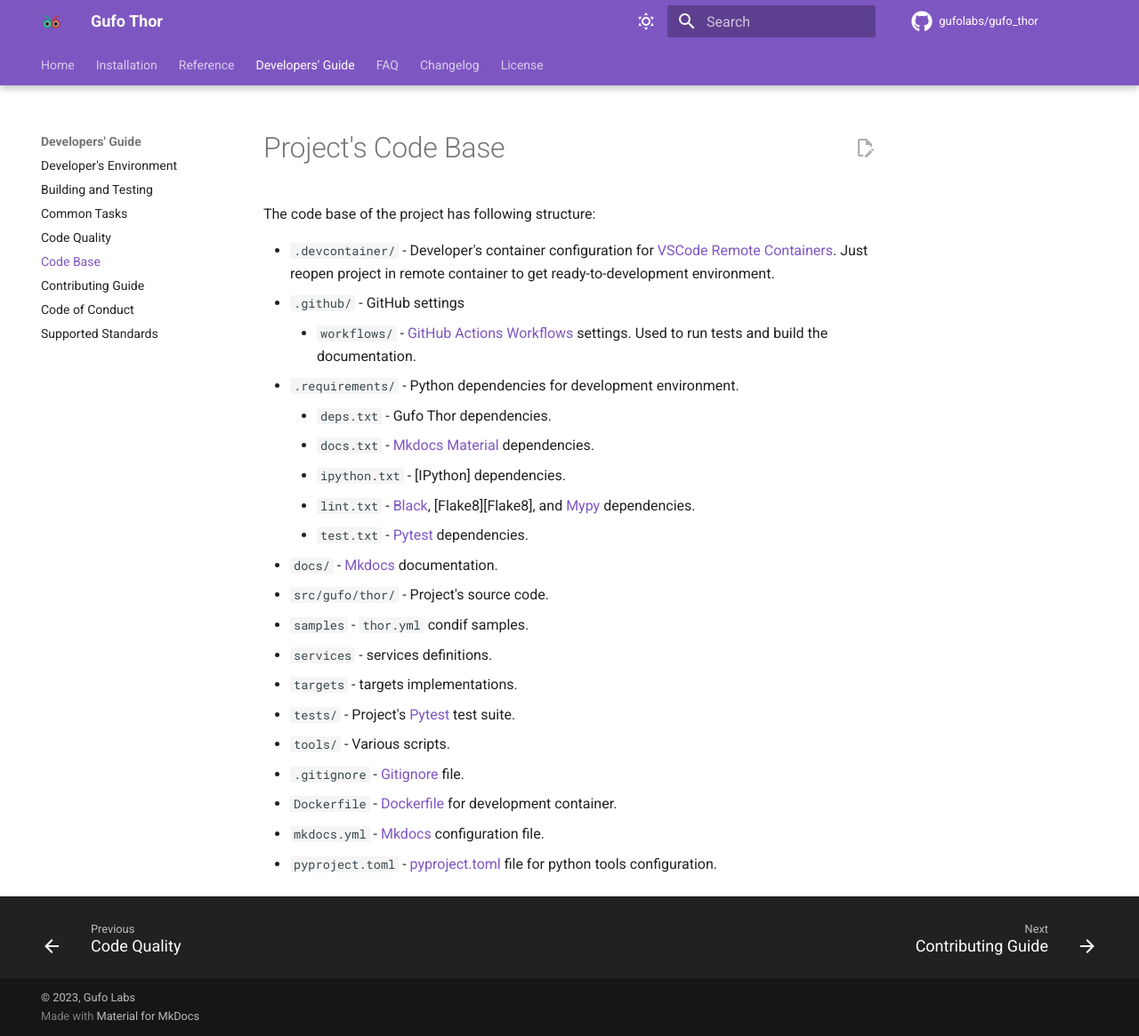
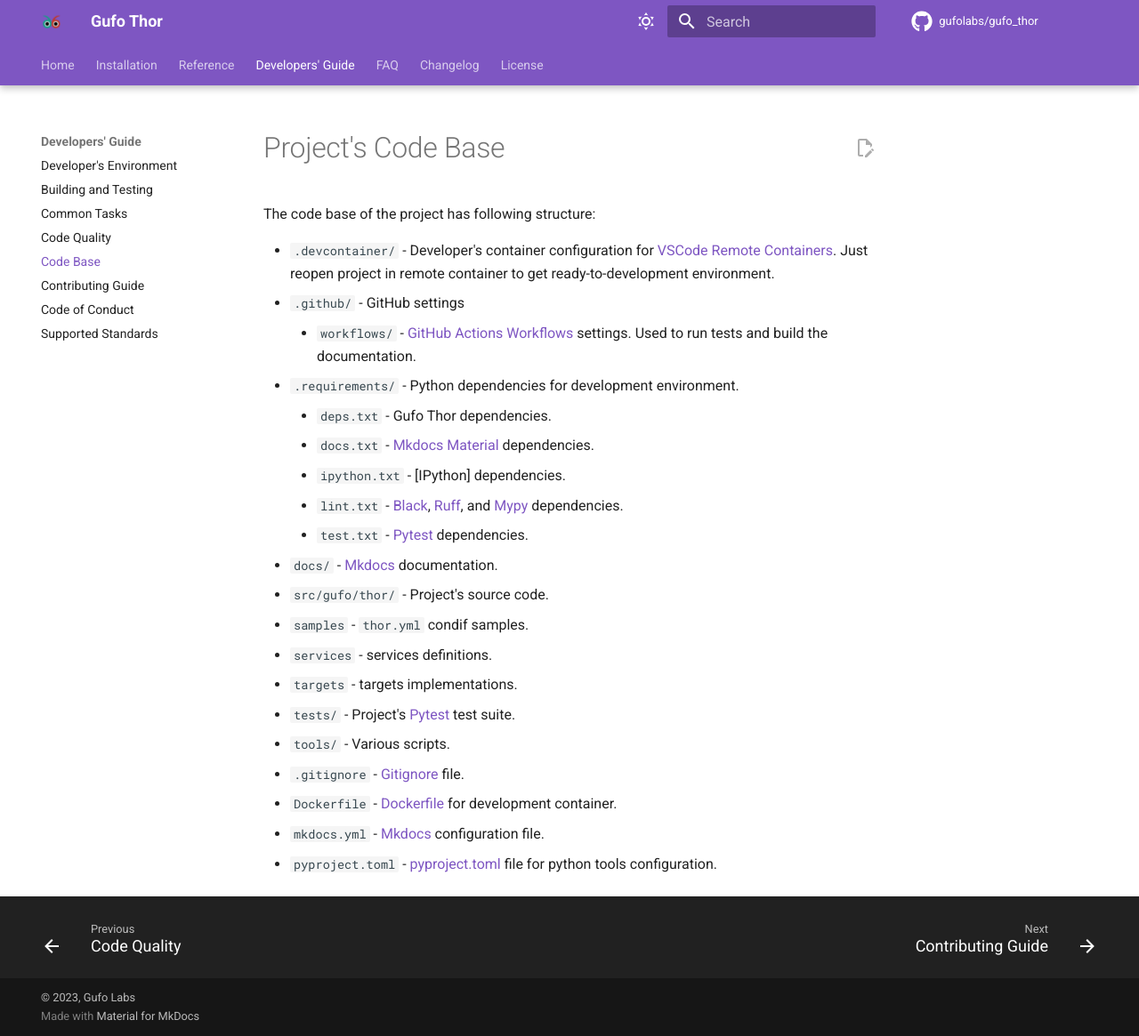
Before and after one commit to gufolabs/gufo_thor, an MkDocs documentation site: the page built from docs/codebase.md, in a window 1280 px wide and 1165 px high. Shown: the whole window at 89% size. Built offline with MkDocs 1.6.1 and Material for MkDocs 9.7.7, drawn with Linux system fonts in a browser that asks for light colours; comment, search, counter and statistics services are not loaded.

Commit message:
docs: Ruff link in codebase

```diff
--- a/docs/codebase.md
+++ b/docs/codebase.md
@@ -16,7 +16,7 @@
     * `deps.txt` - Gufo Thor dependencies.
     * `docs.txt` - [Mkdocs Material][Mkdocs Material] dependencies.
     * `ipython.txt` - [IPython] dependencies.
-    * `lint.txt` - [Black][Black], [Flake8][Flake8], and [Mypy][Mypy] dependencies.
+    * `lint.txt` - [Black][Black], [Ruff][Ruff], and [Mypy][Mypy] dependencies.
     * `test.txt` - [Pytest][Pytest] dependencies.
 
 * `docs/` - [Mkdocs][Mkdocs] documentation.
@@ -36,6 +36,7 @@
 [Mkdocs]: https://www.mkdocs.org
 [Mkdocs Material]: https://squidfunk.github.io/mkdocs-material/
 [Black]: https://black.readthedocs.io/en/stable
+[Ruff]: https://github.com/charliermarsh/ruff
 [Mypy]: https://mypy.readthedocs.io/en/stable/
 [Pytest]: https://docs.pytest.org/
 [Dockerfile]: https://docs.docker.com/engine/reference/builder/
```
